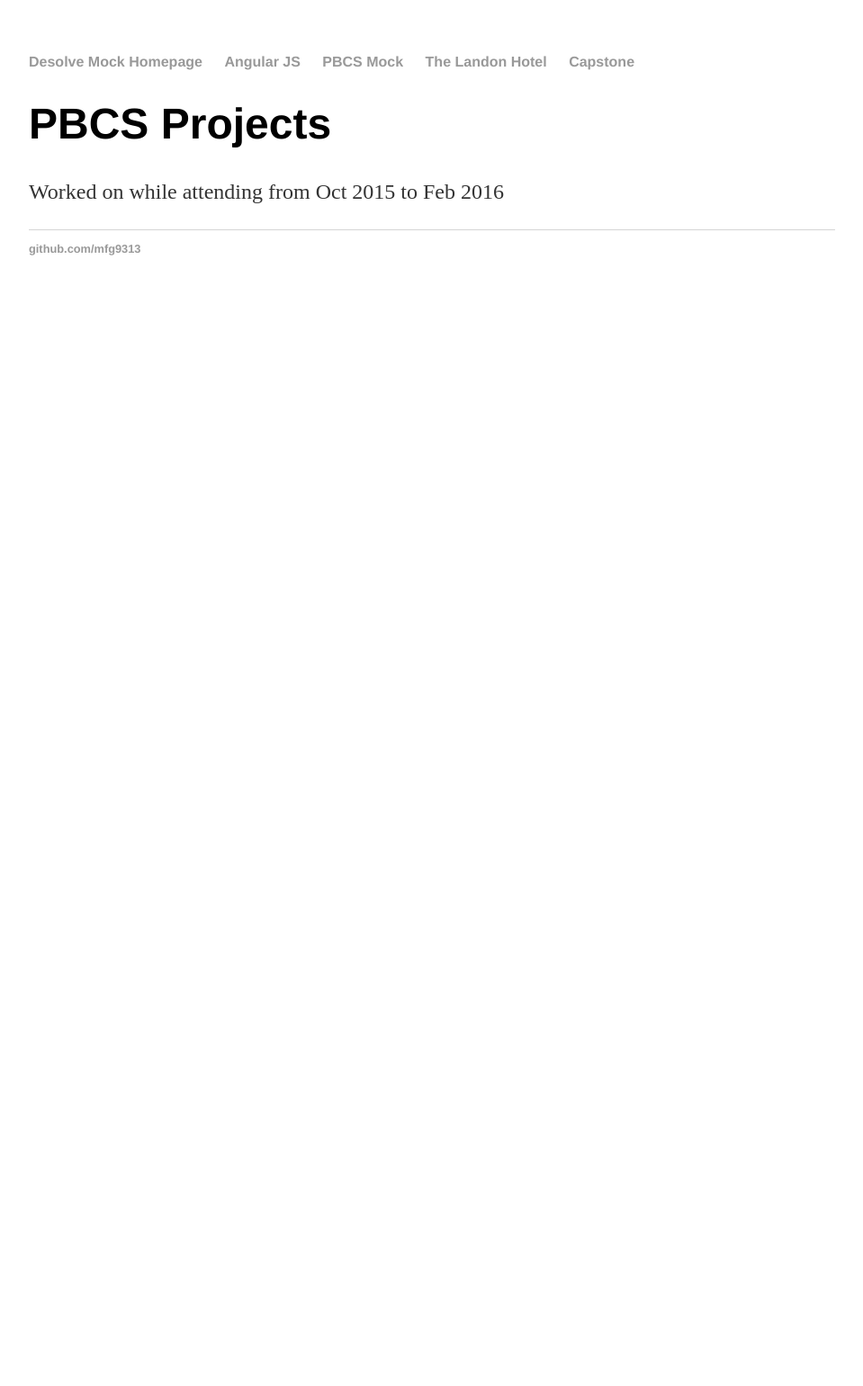
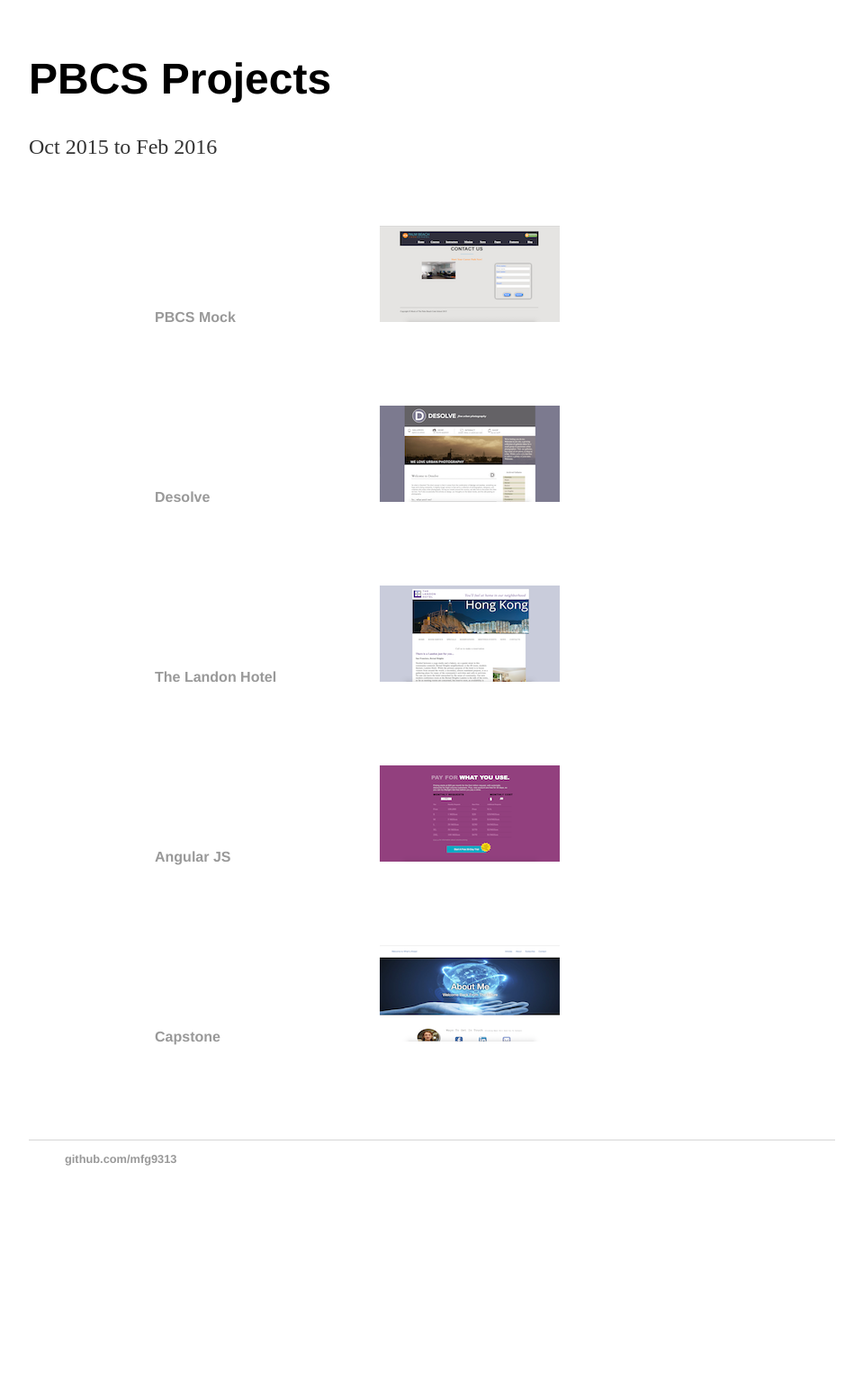
Before and after one commit to mfg9313/mfg9313.github.io, a PHP site: page / in a window 1280 px wide. Shown: the whole page at 90% size, without its empty margins (160-1119 px from the left). Before the commit the page ends 284 px from the top, so only its background shows below. Run offline with PHP 8.4, Linux system fonts and the light colour scheme.

Commit message:
Nav Cleanup

```diff
--- a/index.html
+++ b/index.html
@@ -2,23 +2,26 @@
 <html>
 	<head>
 		<title>PBCS Projects</title>
-		<link rel="stylesheet" type="text/css" href="/main.css">
+		<link rel="stylesheet" type="text/css" href="main.css">
 	</head>
 	<body>
-		<nav>
-    		<ul>
-        		<li><a href="/Desolve_Mock/desolveHome.html">Desolve Mock Homepage</a></li>
-	        	<li><a href="/FinalAngularJS/payforwhatyouse.html">Angular JS</a></li>
-        		<li><a href="/PBCSMock/forms.html">PBCS Mock</a></li>
-        		<li><a href="/TheLandonHotel/TheLandonHotel.html">The Landon Hotel</a></li>
-			<li><a href="/Capstone_Feb,20:16/about.html">Capstone</a></li>
-    		</ul>
-		</nav>
+
 		<div class="container">
+
     		<div class="containercontainer">
         		<h1>PBCS Projects</h1>
-				<p>Worked on while attending from Oct 2015 to Feb 2016</p>
+				<p>Oct 2015 to Feb 2016</p>
     		</div>
+
+    		<nav>
+	    		<ul>
+	    			<li><a href="/PBCSMock/forms.html"><span>PBCS Mock</span><img src="ProjectsIcon\PBCS.png"></a></li>
+	        		<li><a href="/Desolve_Mock/desolveHome.html"><span>Desolve</span><img src="ProjectsIcon\Desolve.png"></a></li>
+	        		<li><a href="/TheLandonHotel/TheLandonHotel.html"><span>The Landon Hotel</span><img src="ProjectsIcon\Landon.png"></a></li>
+		        	<li><a href="/FinalAngularJS/payforwhatyouse.html"><span>Angular JS</span><img src="ProjectsIcon\AngularJS.png"><img src=""></a></li>
+					<li><a href="/Capstone_Feb,20:16/about.html"><span>Capstone</span><img src="ProjectsIcon\Capstone.png"></a></li>
+    			</ul>
+			</nav>
 		</div>
 		<footer>
     		<ul>
--- a/main.css
+++ b/main.css
@@ -1,23 +1,6 @@
 body {
     margin: 60px auto;
     width: 70%;
-}
-nav ul, footer ul {
-    font-family:'Helvetica', 'Arial', 'Sans-Serif';
-    padding: 0px;
-    list-style: none;
-    font-weight: bold;
-}
-nav ul li, footer ul li {
-    display: inline;
-    margin-right: 20px;
-}
-a {
-    text-decoration: none;
-    color: #999;
-}
-a:hover {
-    text-decoration: underline;
 }
 h1 {
     font-size: 3em;
@@ -28,16 +11,29 @@ p {
     line-height: 1.4em;
     color: #333;
 }
+.containercontainer {
+    padding: 0 0 30px 0;
+}
+nav ul, footer ul {
+    font-family:'Helvetica', 'Arial', 'Sans-Serif';
+    list-style: none;
+    font-weight: bold;
+}
+span {
+    padding: 0px 100px 0px 100px;
+    display: inline-block;
+    width: 150px;
+}
+a {
+    display: inline-block;
+    text-decoration: none;
+    height: 200px;
+    color: #999;
+}
+a:hover {
+    text-decoration: underline;
+}
 footer {
     border-top: 1px solid #d5d5d5;
     font-size: .8em;
 }
-
-ul.posts {
-    margin: 20px auto 40px;
-    font-size: 1.5em;
-}
-
-ul.posts li {
-    list-style: none;
-}
```
Also changed, not shown: ProjectsIcon/AngularJS.png (added), ProjectsIcon/Capstone.png (added), ProjectsIcon/Desolve.png (added), ProjectsIcon/Landon.png (added), ProjectsIcon/PBCS.png (added).
